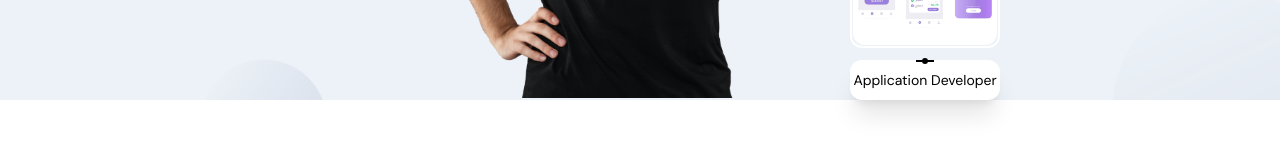
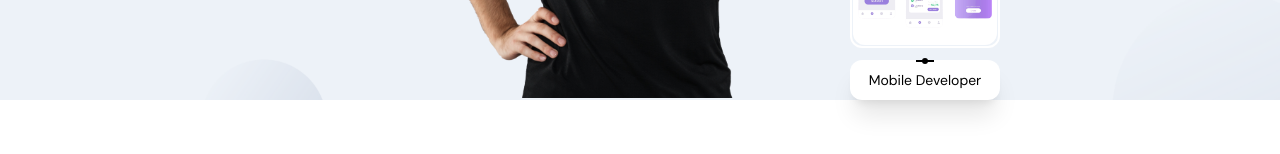
Before and after one commit to SaM-0777/my-portfolio, a React (Vite) app: page / in a window 1280 px wide. Shown: the part 526-680 px from the top of the page. Built offline with nearby package versions, Linux system fonts and the light colour scheme.

Commit message:
title change

```diff
--- a/src/containers/HeroSection/HeroSection.tsx
+++ b/src/containers/HeroSection/HeroSection.tsx
@@ -40,7 +40,7 @@ function HeroSection() {
               <SkillCard image={images.machineLearning} title={"Machine Learning"} />
             </div>
             <div className="xl:col-start-1 xl:col-span-1 xl:w-[150px] w-[30%]" >
-              <SkillCard image={images.appDeveloper} title={"Application Developer"} />
+              <SkillCard image={images.appDeveloper} title={"Mobile Developer"} />
             </div>
           </motion.div>
         </div>
```
